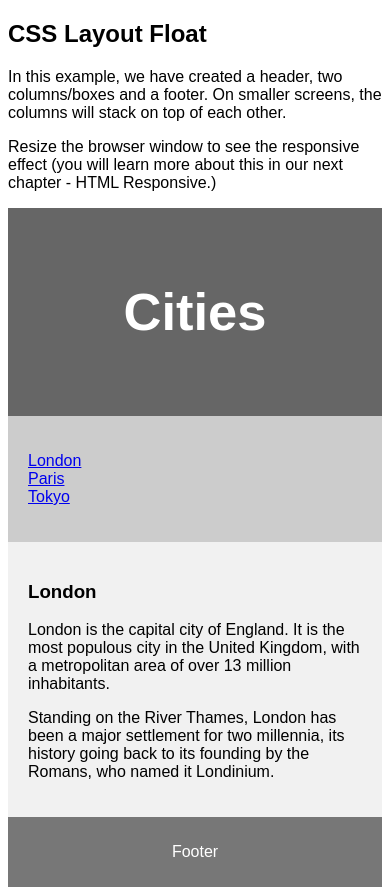
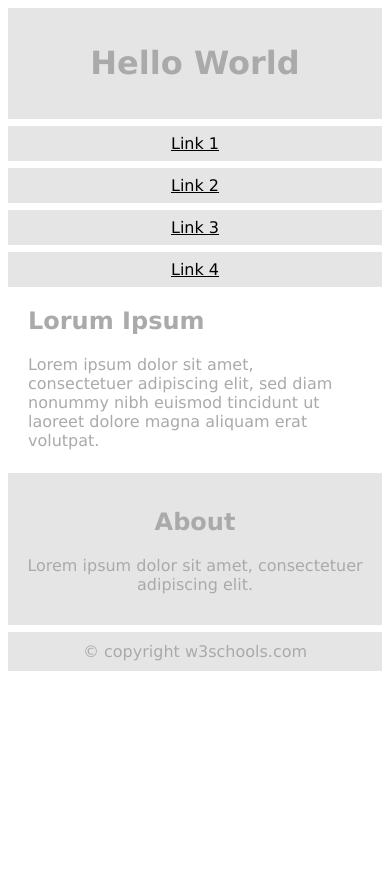
Before and after one commit to VuDucPhuS/VuDucPhuS.github.io, a plain HTML site: page index.html in a window 390 px wide. After the commit the page ends 844 px from the top, so only its background shows below. Drawn offline with Linux system fonts and the light colour scheme.

Commit message:
Responsive Web

```diff
--- a/index.html
+++ b/index.html
@@ -1,103 +1,72 @@
 <!DOCTYPE html>
-<html lang="en">
+<html>
 <head>
-<title>CSS Template</title>
-<meta charset="utf-8">
-<meta name="viewport" content="width=device-width, initial-scale=1">
+<meta name="viewport" content="width=device-width, initial-scale=1.0">
 <style>
 * {
   box-sizing: border-box;
 }
-
-body {
-  font-family: Arial, Helvetica, sans-serif;
+.menu {
+  float:left;
+  width:20%;
+  text-align:center;
+}
+.menu a {
+  background-color:#e5e5e5;
+  padding:8px;
+  margin-top:7px;
+  display:block;
+  width:100%;
+  color:black;
+}
+.main {
+  float:left;
+  width:60%;
+  padding:0 20px;
+}
+.right {
+  background-color:#e5e5e5;
+  float:left;
+  width:20%;
+  padding:15px;
+  margin-top:7px;
+  text-align:center;
 }
 
-/* Style the header */
-header {
-  background-color: #666;
-  padding: 30px;
-  text-align: center;
-  font-size: 35px;
-  color: white;
-}
-
-/* Create two columns/boxes that floats next to each other */
-nav {
-  float: left;
-  width: 30%;
-  height: 300px; /* only for demonstration, should be removed */
-  background: #ccc;
-  padding: 20px;
-}
-
-/* Style the list inside the menu */
-nav ul {
-  list-style-type: none;
-  padding: 0;
-}
-
-article {
-  float: left;
-  padding: 20px;
-  width: 70%;
-  background-color: #f1f1f1;
-  height: 300px; /* only for demonstration, should be removed */
-}
-
-/* Clear floats after the columns */
-section:after {
-  content: "";
-  display: table;
-  clear: both;
-}
-
-/* Style the footer */
-footer {
-  background-color: #777;
-  padding: 10px;
-  text-align: center;
-  color: white;
-}
-
-/* Responsive layout - makes the two columns/boxes stack on top of each other instead of next to each other, on small screens */
-@media (max-width: 600px) {
-  nav, article {
-    width: 100%;
-    height: auto;
+@media only screen and (max-width:620px) {
+  /* For mobile phones: */
+  .menu, .main, .right {
+    width:100%;
   }
 }
 </style>
 </head>
-<body>
+<body style="font-family:Verdana;color:#aaaaaa;">
 
-<h2>CSS Layout Float</h2>
-<p>In this example, we have created a header, two columns/boxes and a footer. On smaller screens, the columns will stack on top of each other.</p>
-<p>Resize the browser window to see the responsive effect (you will learn more about this in our next chapter - HTML Responsive.)</p>
+<div style="background-color:#e5e5e5;padding:15px;text-align:center;">
+  <h1>Hello World</h1>
+</div>
 
-<header>
-  <h2>Cities</h2>
-</header>
+<div style="overflow:auto">
+  <div class="menu">
+    <a href="#">Link 1</a>
+    <a href="#">Link 2</a>
+    <a href="#">Link 3</a>
+    <a href="#">Link 4</a>
+  </div>
 
-<section>
-  <nav>
-    <ul>
-      <li><a href="#">London</a></li>
-      <li><a href="#">Paris</a></li>
-      <li><a href="#">Tokyo</a></li>
-    </ul>
-  </nav>
+  <div class="main">
+    <h2>Lorum Ipsum</h2>
+    <p>Lorem ipsum dolor sit amet, consectetuer adipiscing elit, sed diam nonummy nibh euismod tincidunt ut laoreet dolore magna aliquam erat volutpat.</p>
+  </div>
 
-  <article>
-    <h1>London</h1>
-    <p>London is the capital city of England. It is the most populous city in the  United Kingdom, with a metropolitan area of over 13 million inhabitants.</p>
-    <p>Standing on the River Thames, London has been a major settlement for two millennia, its history going back to its founding by the Romans, who named it Londinium.</p>
-  </article>
-</section>
+  <div class="right">
+    <h2>About</h2>
+    <p>Lorem ipsum dolor sit amet, consectetuer adipiscing elit.</p>
+  </div>
+</div>
 
-<footer>
-  <p>Footer</p>
-</footer>
+<div style="background-color:#e5e5e5;text-align:center;padding:10px;margin-top:7px;">© copyright w3schools.com</div>
 
 </body>
 </html>
```
